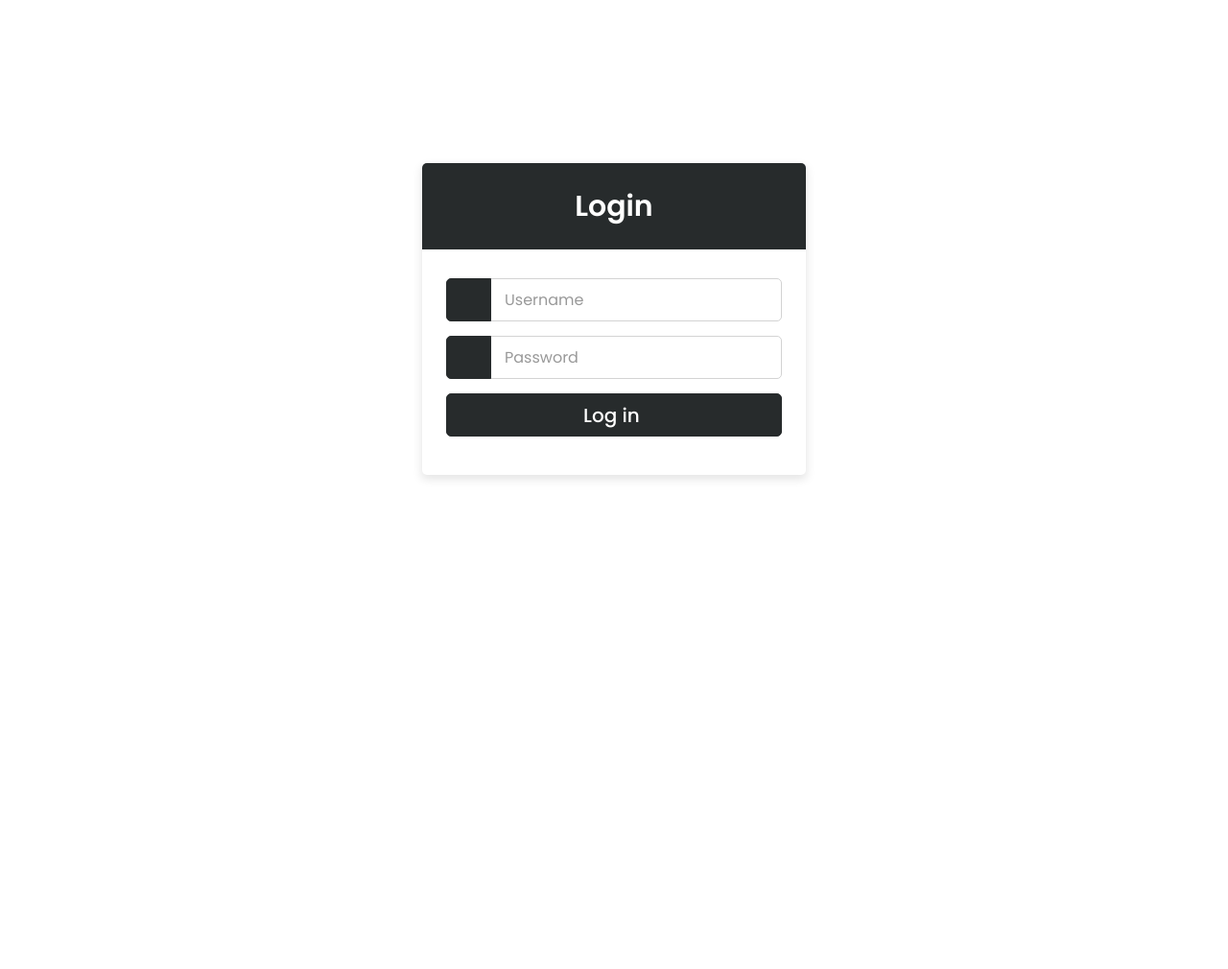
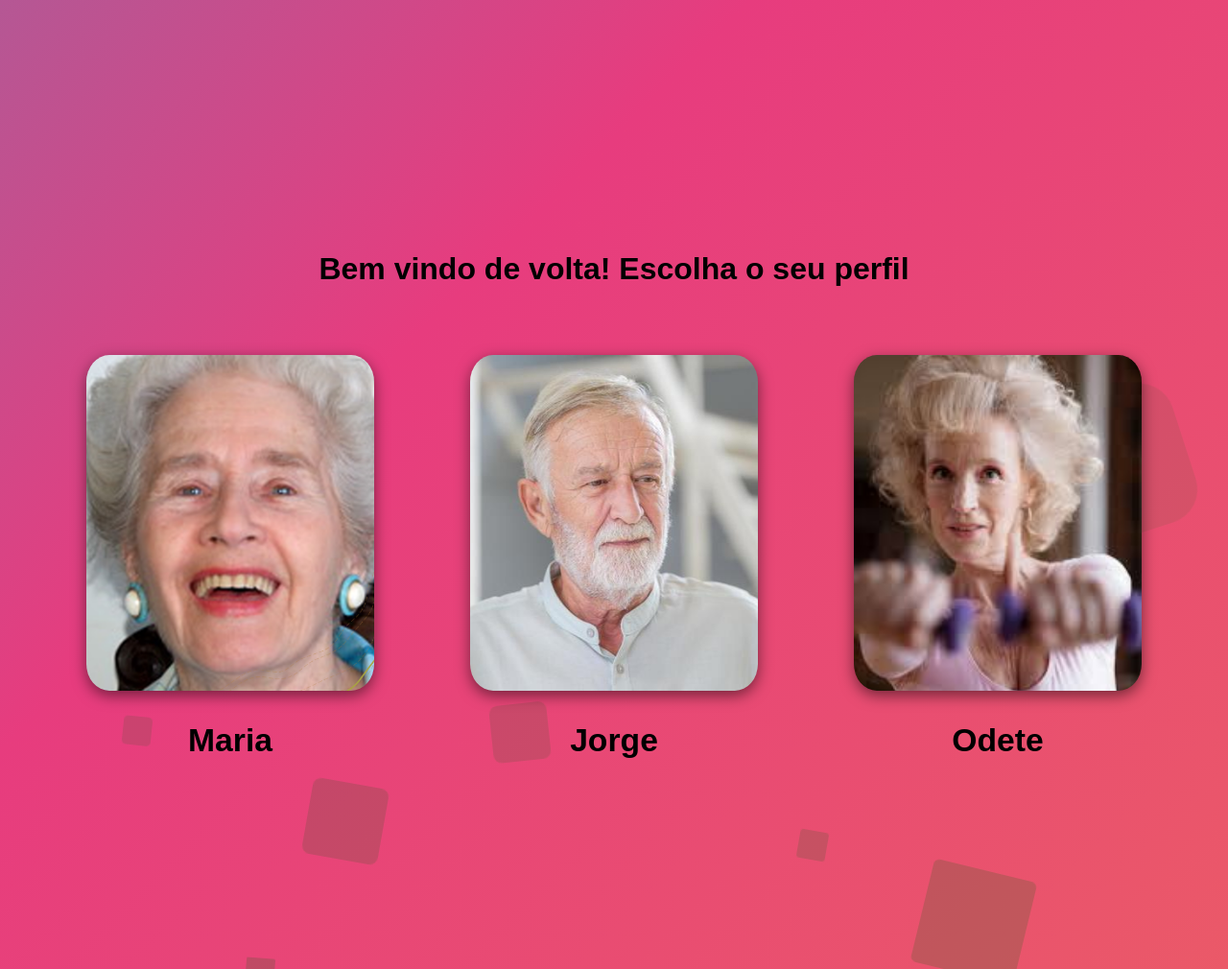
Before and after one commit to josepfsilva/home-gym, a Flask app: page /login in a window 1280 px wide. Shown: the whole page at 96% size. Run offline with Flask 3, Linux system fonts and the light colour scheme; data comes from the database, SQL or seed files in the repository.

Commit message:
perfil melhorado

```diff
--- a/homegym/app.py
+++ b/homegym/app.py
@@ -30,35 +30,22 @@ def serve_html(filename):
 
 @app.route('/login', methods=['GET', 'POST'])
 def login():
+    if request.method == 'POST':
+        user_id = request.get_json().get('userId')
+        session['UserID'] = user_id
+        session.permanent = True
+        app.permanent_session_lifetime = timedelta(minutes=20)   #tempo da sessão ativa
+        return '', 200
+    else:
+        conn = sqlite3.connect('database.db')
+        c = conn.cursor()
 
-    if 'UserID' in session:
-        session.pop('UserID')
-        return redirect('/login')
+        c.execute("SELECT Username, UserImage FROM Users")
+        users = [{"username": row[0], "image_path": row[1]} for row in c.fetchall()]
 
-    if(request.method == 'POST'):
+        conn.close()
 
-        username = request.form.get('Username')
-        password = request.form.get('Password')
-
-        db = sqlite3.connect("database.db")
-        cursor = db.cursor()
-        cursor.execute("SELECT UserId FROM Users WHERE Username = ? and Password = ?", (username, password))
-
-        validLogin = cursor.fetchone()
-        cursor.close()
-        db.close()
-
-        if(validLogin == None):
-            return render_template('login.html')
-
-        if  validLogin[0]:
-            session['UserID'] = validLogin[0]
-            print(session)
-            session.permanent = True
-            app.permanent_session_lifetime = timedelta(minutes=20)   #tempo da sessão ativa
-            return redirect('/')
-
-    return render_template('login.html')
+        return render_template('login.html', users=users)
 
 
 #paginas base
--- a/homegym/static/css/registerPage.css
+++ b/homegym/static/css/registerPage.css
@@ -1,156 +1,200 @@
-/* FONT */
-@import url('https://fonts.googleapis.com/css2?family=Poppins:wght@400;500;600;700&display=swap');
-
-* {
-    font-family: 'Poppins', sans-serif;
-    margin: 0;
-    padding: 0;
-    scroll-padding-top: 2rem;
-    scroll-behavior: smooth;
-    box-sizing: border-box;
-    list-style: none;
-    text-decoration: none;
+/* animations.css */
+@keyframes slideInFromLeft {
+  0% {
+    transform: translateX(-100%);
+  }
+  100% {
+    transform: translateX(0);
+  }
 }
 
-:root {
-    --main-color: #000000;
-    --text-color: #ffffff;
-    --bg-color: #272b2c;
+@keyframes gradientBackground {
+  0% {
+    background-position: 0% 50%;
+  }
+  50% {
+    background-position: 100% 50%;
+  }
+  100% {
+    background-position: 0% 50%;
+  }
 }
 
 
+.circles {
+  position: absolute;
+  top: 0;
+  left: 0;
+  width: 100%;
+  height: 100%;
+  overflow: hidden;
+  pointer-events: none;
+}
+@keyframes animate {
+  0% {
+      opacity: 1;
+      border-radius: 0;
+      transform: translateY(0) rotate(0deg);
+  }
+
+  100% {
+      opacity: 0%;
+      border: 50%;
+      transform: translateY(-1000px) rotate(720deg);
+  }
+}
+
+.circles div {
+  position: absolute;
+  display: block;
+  width: 20px;
+  height: 20px;
+  border-radius: 40%;
+  background: rgba(2, 95, 14, 0.2);
+  bottom: -150px;
+  animation: animate 25s linear infinite;
+}
+
+.circles div:nth-child(1) {
+  left: 25%;
+  width: 80px;
+  height: 80px;
+  animation-delay: 0s;
+}
+
+.circles div:nth-child(2) {
+  left: 10%;
+  width: 30px;
+  height: 30px;
+  animation-delay: 2s;
+  animation-duration: 12s;
+}
+
+.circles div:nth-child(3) {
+  left: 70%;
+  width: 30px;
+  height: 30px;
+  animation-delay: 4s;
+}
+
+.circles div:nth-child(4) {
+  left: 40%;
+  width: 60px;
+  height: 60px;
+  animation-delay: 0s;
+  animation-duration: 18s;
+}
+
+.circles div:nth-child(5) {
+  left: 65%;
+  width: 30px;
+  height: 30px;
+  animation-delay: 0s;
+}
+
+.circles div:nth-child(6) {
+  left: 75%;
+  width: 110px;
+  height: 110px;
+  animation-delay: 3s;
+}
+
+.circles div:nth-child(7) {
+  left: 35%;
+  width: 150px;
+  height: 150px;
+  animation-delay: 7s;
+}
+
+.circles div:nth-child(8) {
+  left: 50%;
+  width: 25px;
+  height: 25px;
+  animation-delay: 15s;
+  animation-duration: 45s;
+}
+
+.circles div:nth-child(9) {
+  left: 20%;
+  width: 30px;
+  height: 30px;
+  animation-delay: 2s;
+  animation-duration: 35s;
+}
+
+.circles div:nth-child(10) {
+  left: 85%;
+  width: 150px;
+  height: 150px;
+  animation-delay: 0s;
+  animation-duration: 11s;
+}
+
 body {
-    color: black;
+  margin: 0;
+  padding: 0;
+  font-family: Arial, sans-serif;
+  display: flex;
+  justify-content: center;
+  align-items: center;
+  height: 100vh;
+  box-sizing: border-box;
+  background: linear-gradient(-45deg, #ee7752, #e73c7e, #23a6d5, #23d5ab);
+  background-size: 400% 400%;
+  animation: gradientBackground 15s ease infinite;
 }
 
 .container {
-    max-width: 1068px;
-    margin: auto;
+  display: flex;
+  justify-content: space-around;
+  align-items: center;
   width: 100%;
 }
 
-/* header */
-header {
-    position: fixed;
-    top: 0;
+.user-card {
+  width: 300px;
+  height: 300px;
+  background-color: #fff;
+  border-radius: 5px;
+  margin: 50px;
+  overflow: visible;
+  cursor: pointer;
+  position: relative;
+
+  background-size: cover;
+  background-position: center;
+  box-shadow: 0px 5px 15px rgba(0, 0, 0, 0.5);
+  transition: transform 0.3s ease;
+  padding-bottom: 50px;
+  border-radius: 8%;
+}
+
+.card-content {
+  position: absolute;
+  bottom: -30%;
   left: 0;
   width: 100%;
-    background: var(--bg-color);
-    box-shadow: 0 1px 4px hsl(0 4% 15% / 10%);
-    z-index: 100;
-}
-  /* The company logo */
-
-  h3{
-    color:  #ffffff;
-    margin: 0;
-  }
-
-h3 span{
-    color:  lightseagreen;
-  }
-
-.navbar {
-    display: flex;
-    align-items: center;
-    justify-content: space-between;
-    padding: 20px 0;
-}
-
-.logo {
-    font-size: 1.1rem;
-    color: var(--text-color);
-    font-weight: 800;
-}
-
-section {
-    padding: 4rem 0 3rem;
-}
-
-.section-title {
-    font-size: 1.5rem;
-    font-weight: 800;
   text-align: center;
-    color: var(--main-color);
-    margin-bottom: 1rem;
-}
-
-.register-title {
-    font-size: 1.1rem;
-    font-weight: 600;
-    text-transform: uppercase;
-    margin-bottom: 0.5rem;
+  font-weight: bolder;
+  font-size: 180%;
 
 }
 
-.register-container{
-    max-width: 440px;
-    padding: 0 20px;
-    margin: 170px auto;
-  }
-.wrapper{
-    width: 100%;
-    background: #fff;
-    border-radius: 5px;
-    box-shadow: 0px 4px 10px 1px rgba(0,0,0,0.1);
-  }
-.wrapper .title{
-    height: 90px;
-    background: var(--bg-color);
-    border-radius: 5px 5px 0 0;
-    color: var(--text-color);
-    font-size: 30px;
-    font-weight: 600;
-    display: flex;
-    align-items: center;
-    justify-content: center;
-  }
-.wrapper form{
-    padding: 30px 25px 25px 25px;
-  }
-  .wrapper form .row{
-    height: 45px;
-    margin-bottom: 15px;
-    position: relative;
-  }
-.wrapper form .row input{
-    height: 100%;
-    width: 100%;
-    outline: none;
-    padding-left: 60px;
-    border-radius: 5px;
-    border: 1px solid lightgrey;
-    font-size: 16px;
-    transition: all 0.3s ease;
+.user-card:hover {
+  transform: translateY(-10px);
 }
 
-form .row input::placeholder{
-    color: #999;
-  }
-.wrapper form .row i{
-    position: absolute;
-    width: 47px;
-    height: 100%;
-    color: var(--text-color);
-    font-size: 18px;
-    background: var(--bg-color);
-    border: 1px solid var(--bg-color);
-    border-radius: 5px 0 0 5px;
+.login-text {
   display: flex;
+  justify-content: center;
   align-items: center;
-    justify-content: center;
+  height: 100%;  /* adjust as needed */
 }
 
-.wrapper form .button input{
-    color: var(--text-color);
-    font-size: 20px;
-    font-weight: 500;
-    padding-left: 0px;
-    background: var(--bg-color);
-    border: 1px solid var(--bg-color);
-    cursor: pointer;
+.h1{
+  font-size: 50px;
+  font-weight: bold;
+  color: #fff;
+  text-align: center;
+  margin-bottom: 20px;
 }
-
-  .centert{
-    text-align: center;
-  }
--- a/homegym/templates/login.html
+++ b/homegym/templates/login.html
@@ -1,38 +1,66 @@
 <!DOCTYPE html>
-<html lang = "en">
+<html lang="en">
 <head>
     <meta charset="UTF-8">
     <meta http-equiv="X-UA-Compatible" content="IE=edge">
-    <meta name="viewport" content="width=device-width,initial-scale=1.0">
+    <meta name="viewport" content="width=device-width, initial-scale=1.0">
     <title>Home Gym</title>
     <!-- STYLES.CSS -->
     <link rel="stylesheet" href="{{url_for('static', filename='css/registerPage.css')}}">
-     <!-- ICONS -->
-     <link href='https://unpkg.com/boxicons@2.1.4/css/boxicons.min.css' rel='stylesheet'>
+    <!-- ICONS -->
+    <link href='https://unpkg.com/boxicons@2.1.4/css/boxicons.min.css' rel='stylesheet'>
 </head>
 <body>
     <!-- HEADER -->
     <header>
+    </header>
+    <div class="main-area">
+        <div class="circles">
+            <div></div>
+            <div></div>
+            <div></div>
+            <div></div>
+            <div></div>
+            <div></div>
+            <div></div>
+            <div></div>
+            <div></div>
+            <div></div>
+        </div>
+        <!-- login section -->
+        <div>
+            <div class="login-text">
 
-    </header>
+                    <h1 class="title">Bem vindo de volta! Escolha o seu perfil</h1>
 
-    <!-- register section -->
-        <div class="register-container">
-            <div class="wrapper">
-              <div class="title"><span> Login </span></div>
-              <form action="/login" method="POST">
-                <div class="row">
-                  <i class="fas fa-lock"></i>
-                  <input type="text" placeholder="Username" name="Username" required>
-                </div>
-                <div class="row">
-                  <i class="fas fa-lock"></i>
-                  <input type="password" placeholder="Password" name="Password" required>
-                </div>
-                  <div class="row button">
-                  <input type="submit" value="Log in ">
-                </div>
-              </form>
+
             </div>
+        <div class="container">
+          {% for user in users %}
+          <div class="user-card" onclick="redirectToLogin({{ loop.index }})" style="background-image: url('{{ url_for('static', filename=user.image_path) }}');">              <div class="card-content" >
+                  <h3>{{ user.username }}</h3>
+              </div>
           </div>
+          {% endfor %}
+      </div>
+
+
+    <script>
+        function redirectToLogin(userId) {
+            fetch('/login', {
+                method: 'POST',
+                headers: {
+                    'Content-Type': 'application/json'
+                },
+                body: JSON.stringify({ userId: userId })
+            }).then(response => {
+                if (response.ok) {
+                    window.location.href = "/";
+                } else {
+                    alert('Login failed');
+                }
+            });
+        }
+    </script>
 </body>
+</html>
```
Also changed, not shown: homegym/models.py (+5 -2 lines), homegym/static/img/FotoJorge.jpg (added), homegym/static/img/FotoOdete.jpg (added). Lines whose indentation alone changed are shown as unchanged.
